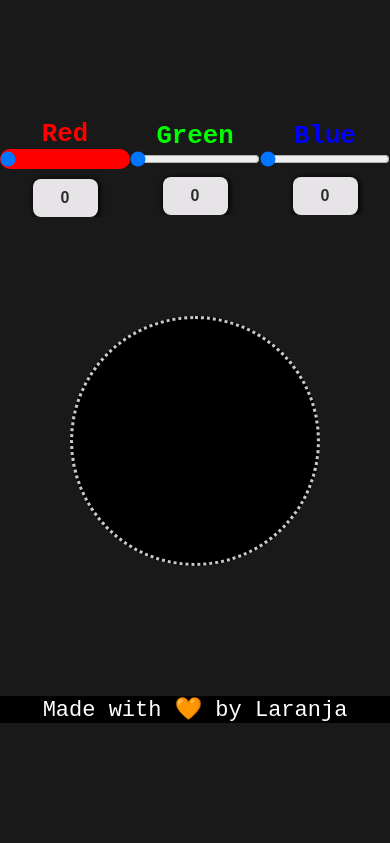
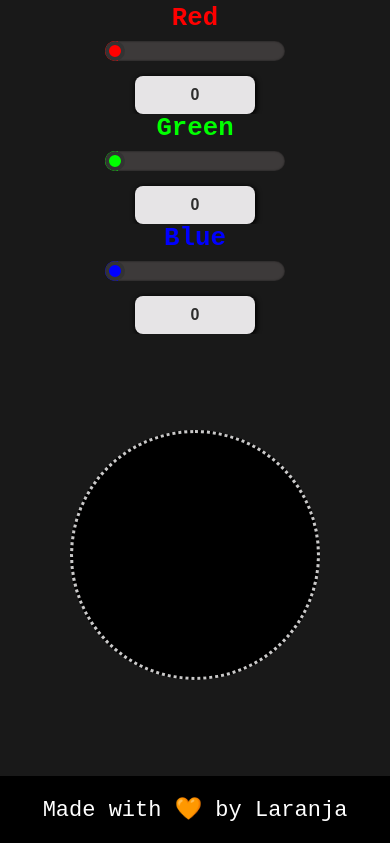
Before and after one commit to EmersonLaranja/rgb-color-selector, a plain HTML site: page index.html in a window 390 px wide. Shown: the part 106-949 px from the top of the page. Before the commit the page ends 844 px from the top, so only its background shows below. Drawn offline with Linux system fonts and the light colour scheme.

Commit message:
responsivity upgrade

```diff
--- /dev/null
+++ b/styles/_circleContainer.scss
@@ -0,0 +1,16 @@
+#colorized-container {
+  display: flex;
+  justify-content: center;
+  align-items: center;
+  max-width: 100%;
+  min-height: 50vh;
+  margin: 10px 0;
+
+  #colorized-circle {
+    width: 250px;
+    height: 250px;
+    border-radius: 50%;
+    background-position: center;
+    border: dotted 3px #cac9c9;
+  }
+}
--- a/styles/_colorsContainers.scss
+++ b/styles/_colorsContainers.scss
@@ -1,8 +1,8 @@
 #rgb-selector {
   display: flex;
   flex-direction: column;
+  justify-content: center;
   width: 100vw;
-  height: 80vh;
 }
 
 #colors-containers {
@@ -10,8 +10,8 @@
   flex-direction: row;
   justify-content: space-evenly;
   align-items: center;
-  height: 35vh;
   max-width: 100%;
+  min-height: 26vh;
 }
 
 #red-container {
@@ -20,15 +20,27 @@
   align-items: center;
   text-align: center;
   color: #f00;
+
   #red-input {
-    width: 100%;
+    width: 75%;
+    margin-top: 8px;
     height: 20px;
-    background-color: #f00;
+    background-color: #3d3a3a;
     -webkit-appearance: none;
-    // -webkit-transition: 0.5s;
     border-radius: 12px;
-    // box-shadow: 0 1px 5px 1px black;
+    box-shadow: inset 0 0 2px rgba(0, 0, 0, 0.7);
     background: linear-gradient(90deg);
+
+    &::-webkit-slider-thumb {
+      -webkit-appearance: none;
+      width: 20px;
+      height: 20px;
+      border-radius: 50%;
+      background-color: #f00;
+      cursor: pointer;
+      border: 4px solid #333;
+      box-shadow: -407px 0 0 400px #f00;
+    }
   }
 }
 #green-container {
@@ -37,8 +49,27 @@
   align-items: center;
   text-align: center;
   color: #0f0;
+
   #green-input {
-    width: 100%;
+    width: 75%;
+    margin-top: 8px;
+    height: 20px;
+    background-color: #3d3a3a;
+    -webkit-appearance: none;
+    border-radius: 12px;
+    box-shadow: inset 0 0 2px rgba(0, 0, 0, 0.7);
+    background: linear-gradient(90deg);
+
+    &::-webkit-slider-thumb {
+      -webkit-appearance: none;
+      width: 20px;
+      height: 20px;
+      border-radius: 50%;
+      background-color: #0f0;
+      cursor: pointer;
+      border: 4px solid #333;
+      box-shadow: -407px 0 0 400px #0f0;
+    }
   }
 }
 #blue-container {
@@ -47,8 +78,27 @@
   align-items: center;
   text-align: center;
   color: #00f;
+
   #blue-input {
-    width: 100%;
+    width: 75%;
+    margin-top: 8px;
+    height: 20px;
+    background-color: #3d3a3a;
+    -webkit-appearance: none;
+    border-radius: 12px;
+    box-shadow: inset 0 0 2px rgba(0, 0, 0, 0.7);
+    background: linear-gradient(90deg);
+
+    &::-webkit-slider-thumb {
+      -webkit-appearance: none;
+      width: 20px;
+      height: 20px;
+      border-radius: 50%;
+      background-color: #00f;
+      cursor: pointer;
+      border: 4px solid #333;
+      box-shadow: -407px 0 0 400px #00f;
+    }
   }
 }
 
@@ -57,7 +107,7 @@
 #blue-display {
   background-color: rgba(230, 228, 230, 1);
   padding: 10px;
-  margin-top: 10px;
+  margin-top: 15px;
   max-width: 50%;
   box-shadow: 1px 1px 5px 1px black;
   color: #2d2d2d;
@@ -68,17 +118,9 @@
   border-radius: 8px;
 }
 
-#colorized-container {
-  display: flex;
-  justify-content: center;
-  align-items: center;
-  max-width: 100%;
-  max-height: 45vh;
-  #colorized-circle {
-    width: 250px;
-    height: 250px;
-    border-radius: 50%;
-    background-position: center;
-    border: dotted 3px #cac9c9;
+@media (max-width: 425px) {
+  #colors-containers {
+    display: flex;
+    flex-direction: column;
   }
 }
--- a/styles/_footer.scss
+++ b/styles/_footer.scss
@@ -1,10 +1,9 @@
 footer {
   display: flex;
   width: 100%;
-  max-height: 5vh;
-  align-self: flex-end;
+  min-height: 8vh;
   justify-content: center;
-  align-items: flex-end;
+  align-items: center;
   a {
     text-decoration: none;
     color: #fff;
--- a/styles/_header.scss
+++ b/styles/_header.scss
@@ -3,11 +3,12 @@ header {
   max-width: 100%;
   justify-content: center;
   align-items: center;
-  height: 15vh;
+  min-height: 13vh;
   h1 {
     text-align: center;
-    font-size: 4rem;
+    font-size: 3.5rem;
     color: #cac9c9;
+    text-transform: uppercase;
     max-width: 100%;
   }
 }
--- a/styles/style.scss
+++ b/styles/style.scss
@@ -1,4 +1,5 @@
 @import 'colorsContainers';
+@import 'circleContainer';
 @import 'header';
 @import 'footer';
 
```
Also changed, not shown: styles/style.css, 1 other file.
